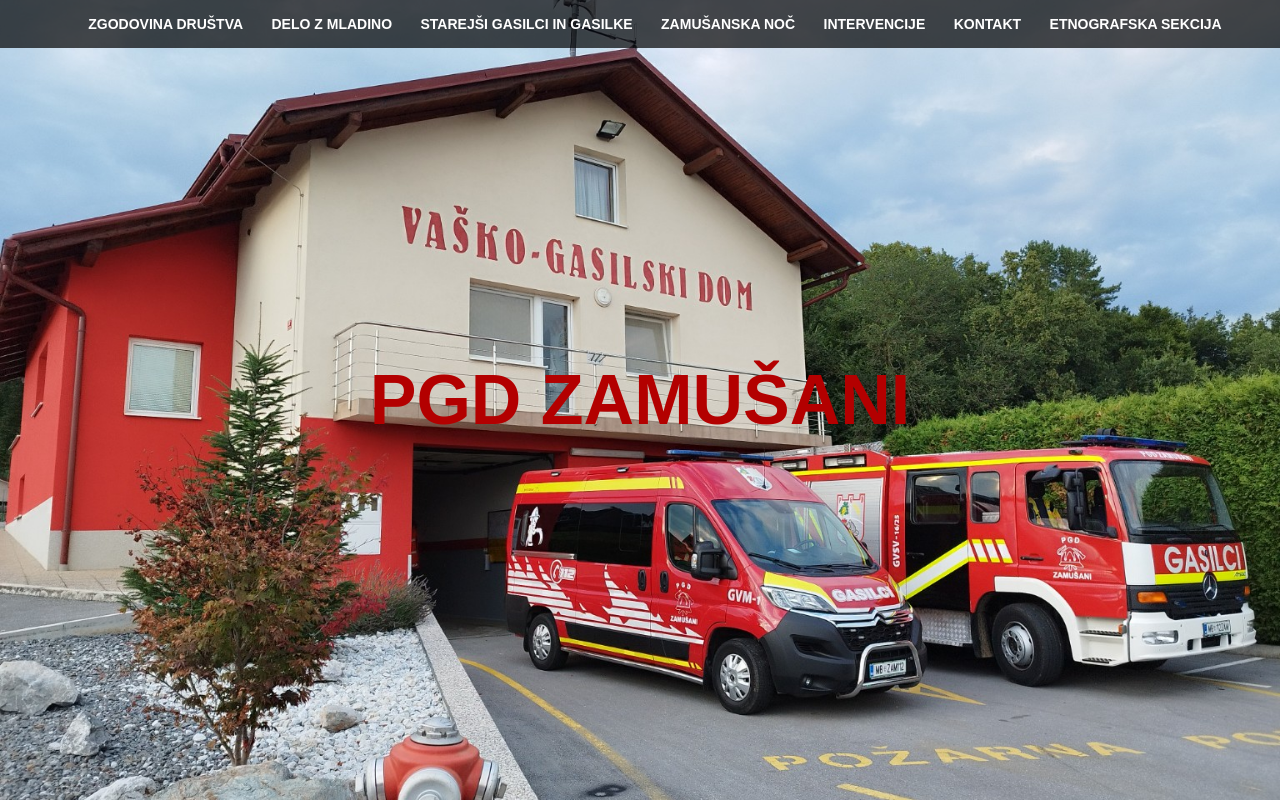
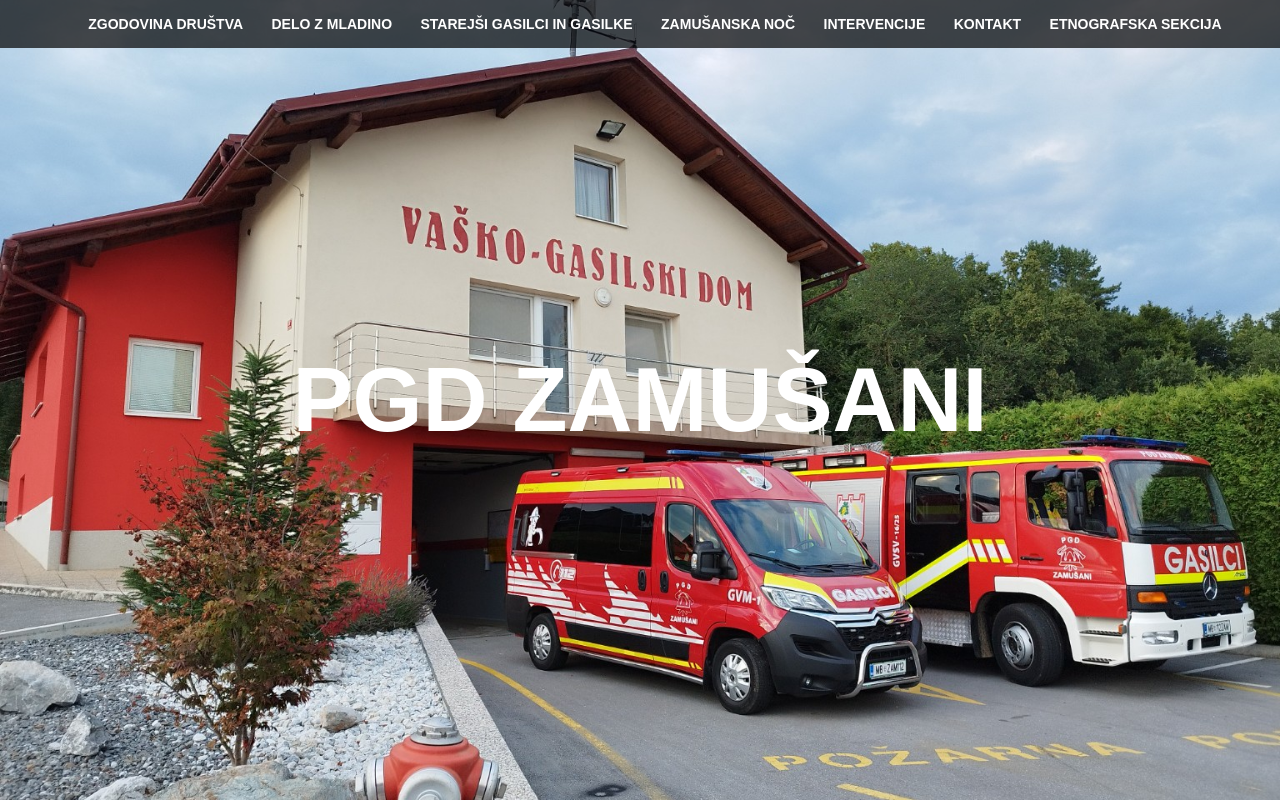
Before and after one commit to PGDZamusani/pgd-zamusani, a plain HTML site: page index.html in a window 1280 px wide. Drawn offline with Linux system fonts and the light colour scheme.

Commit message:
Update index.html

```diff
--- a/index.html
+++ b/index.html
@@ -42,8 +42,8 @@ nav a:hover {
 }
 
 .hero h1 {
-    color:#b30000;
-    font-size:70px;
+    color:#ffffff;
+    font-size:90px;
     text-transform:uppercase;
     margin:0;
 }
```
